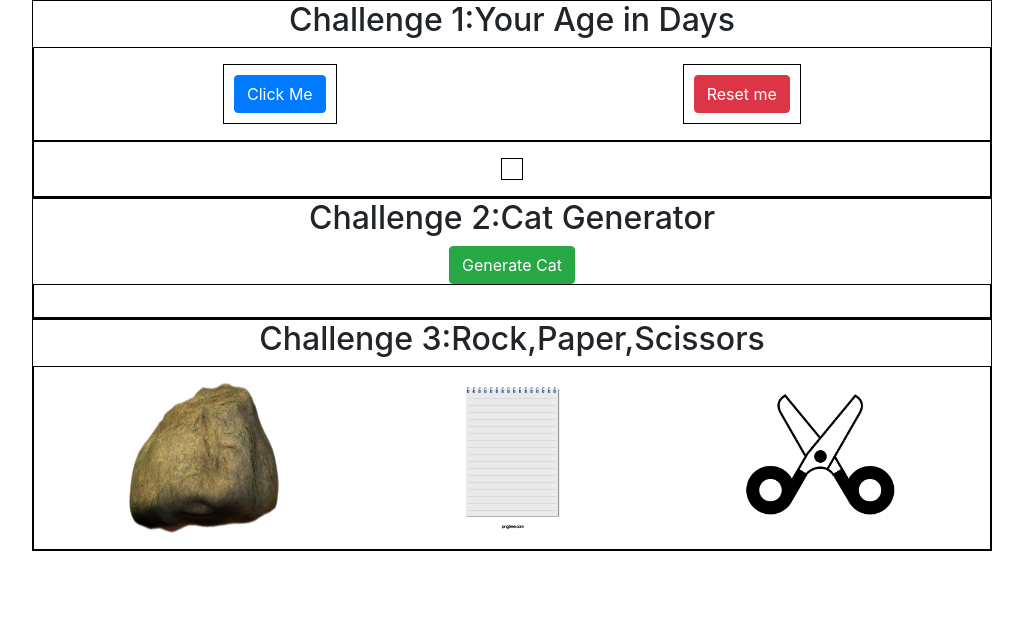
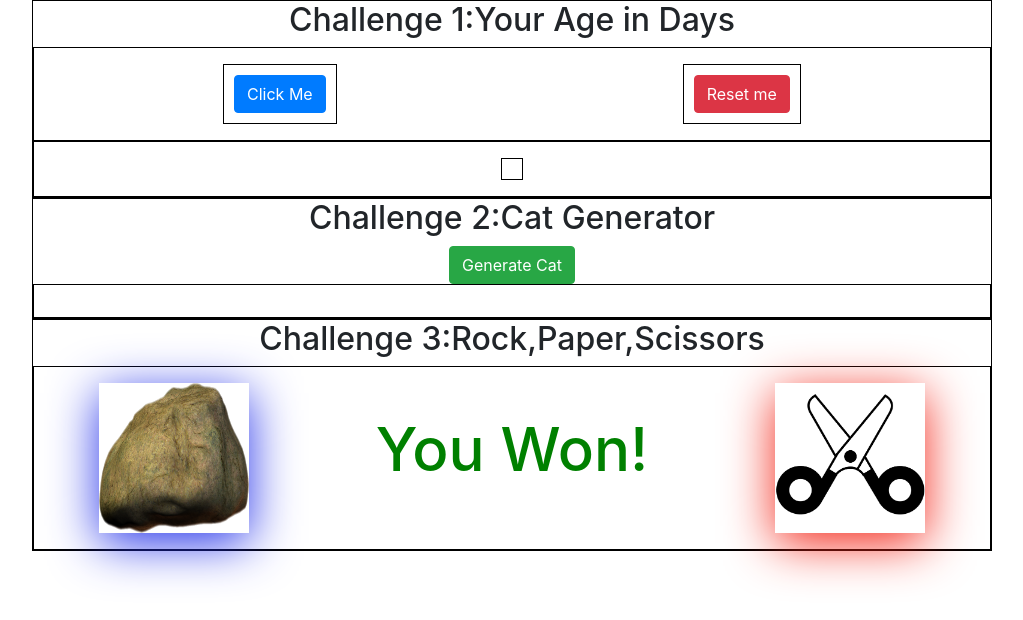
Before and after one commit to Sahitya777/jss-challenges, a plain HTML site: page index.html in a window 1280 px wide. Both pictures are taken after a click on the picture 332 px from the left and 458 px from the top of the page. Shown: the whole page, without its empty margins (128-1151 px from the left). Drawn offline with nearby package versions, Linux system fonts and the light colour scheme.

Commit message:
challenge-3 completed!

```diff
--- a/index.html
+++ b/index.html
@@ -35,7 +35,7 @@
         <div class="flex-box-rps" id="flex-box-rps-div">
             <img id="rock" src="/images/rock.png" height="150" width="150" alt="" onclick="rpsgame(this)">
             <img id="paper" src="/images/paper.png" height="150" width="150" alt="" onclick="rpsgame(this)">
-            <img id="scissor" src="/images/sciss.png" height="150" width="150" alt="" onclick="rpsgame(this)">
+            <img id="scissors" src="/images/sciss.png" height="150" width="150" alt="" onclick="rpsgame(this)">
         </div>
 
     </div>
--- a/js/script.js
+++ b/js/script.js
@@ -19,14 +19,16 @@ function generatecat(){
     div.appendChild(image);
 }
 function rpsgame(yourChoice){
-    console.log(yourChoice);
     var humanchoice,botchoice;
-    //humanchoice=yourChoice.id;
+    humanchoice=yourChoice.id;
+    console.log(humanchoice);
     botchoice=numbertochoice(random());
-    alert(botchoice);
-    //results=decidewinner(humanchoice,botchoice);
-    //message=finalmessage(results);
-    //rpsfrontend(yourChoice.id,botchoice,message);
+    console.log(botchoice);
+    results=decidewinner(humanchoice,botchoice);
+    console.log(results);
+    message=finalmessage(results);
+    console.log(message);
+    rpsfrontend(yourChoice.id,botchoice,message);
 }
 
 function random(){
@@ -36,3 +38,52 @@ function random(){
 function numbertochoice(number){
     return ['rock','paper','scissors'][number];
 }
+function decidewinner(yourChoice,computerchoice){
+    var rpsdatabase ={
+        'rock':{
+            'scissors':1,'rock':0.5,'paper':0
+        },
+        'paper':{
+            'rock':1,'paper':0.5,'scissors':0
+        },
+        'scissors':{
+            'paper':1,'scissors':0.5,'rock':0
+        }
+    };
+    var yourscore=rpsdatabase[yourChoice][computerchoice];
+    var computerscore=rpsdatabase[computerchoice][yourChoice];
+    return [yourscore,computerscore];
+}
+function finalmessage(results){
+    if(results[0]===0){
+        return {'message':'You Lost!','color':'red'};
+    }
+    else if(results[0]===0.5){
+        return {'message':'You Tied!','color':'yellow'};
+    }
+    else if(results[0]===1){
+        return {'message':'You Won!','color':'green'};
+    }
+}
+function rpsfrontend(humanimagechoice,botimagechoice,finalmessage){
+    var imagesdatabase={
+        'rock':document.getElementById('rock').src,
+        'paper':document.getElementById('paper').src,
+        'scissors':document.getElementById('scissors').src
+    };
+    document.getElementById('rock').remove();
+    document.getElementById('paper').remove();
+    document.getElementById('scissors').remove();
+
+    var humandiv=document.createElement('div');
+    var botdiv=document.createElement('div');
+    var messagediv=document.createElement('div');
+
+    humandiv.innerHTML="<img src='"+ imagesdatabase[humanimagechoice] + "'height =150 width =150 style='box-shadow:0px 10px 50px rgba(37,50,233,1);'>"
+    botdiv.innerHTML="<img src='"+ imagesdatabase[botimagechoice] + "'height =150 width =150 style='box-shadow:0px 10px 50px rgba(243,38,24,1);'>"
+    messagediv.innerHTML="<h1 style='color: "+finalmessage['color']+";font-size:60px; padding:30px;'>"+finalmessage['message']+"</h1>"
+    document.getElementById('flex-box-rps-div').appendChild(humandiv);
+    document.getElementById('flex-box-rps-div').appendChild(messagediv);
+    document.getElementById('flex-box-rps-div').appendChild(botdiv);
+
+}
```
